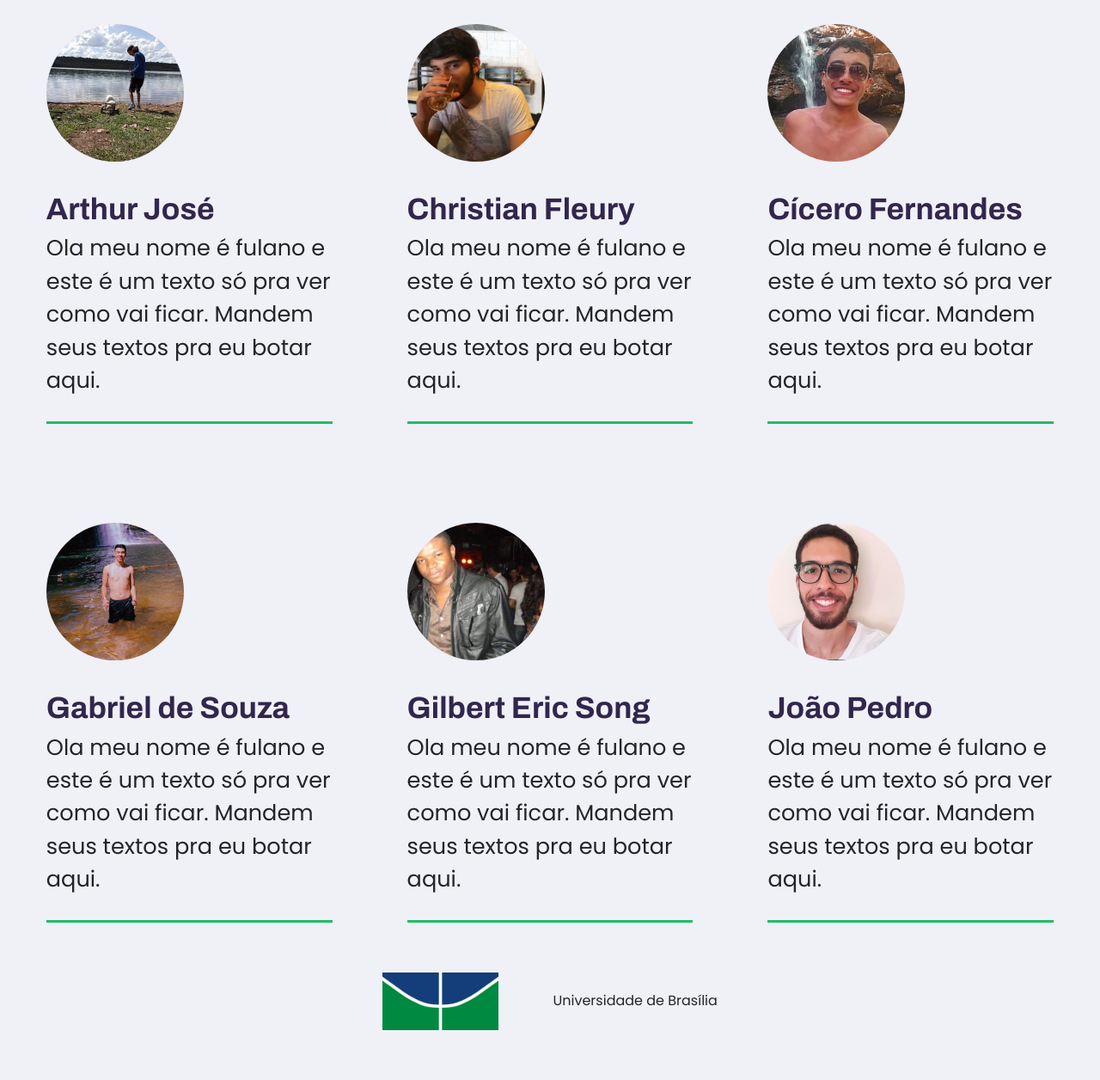
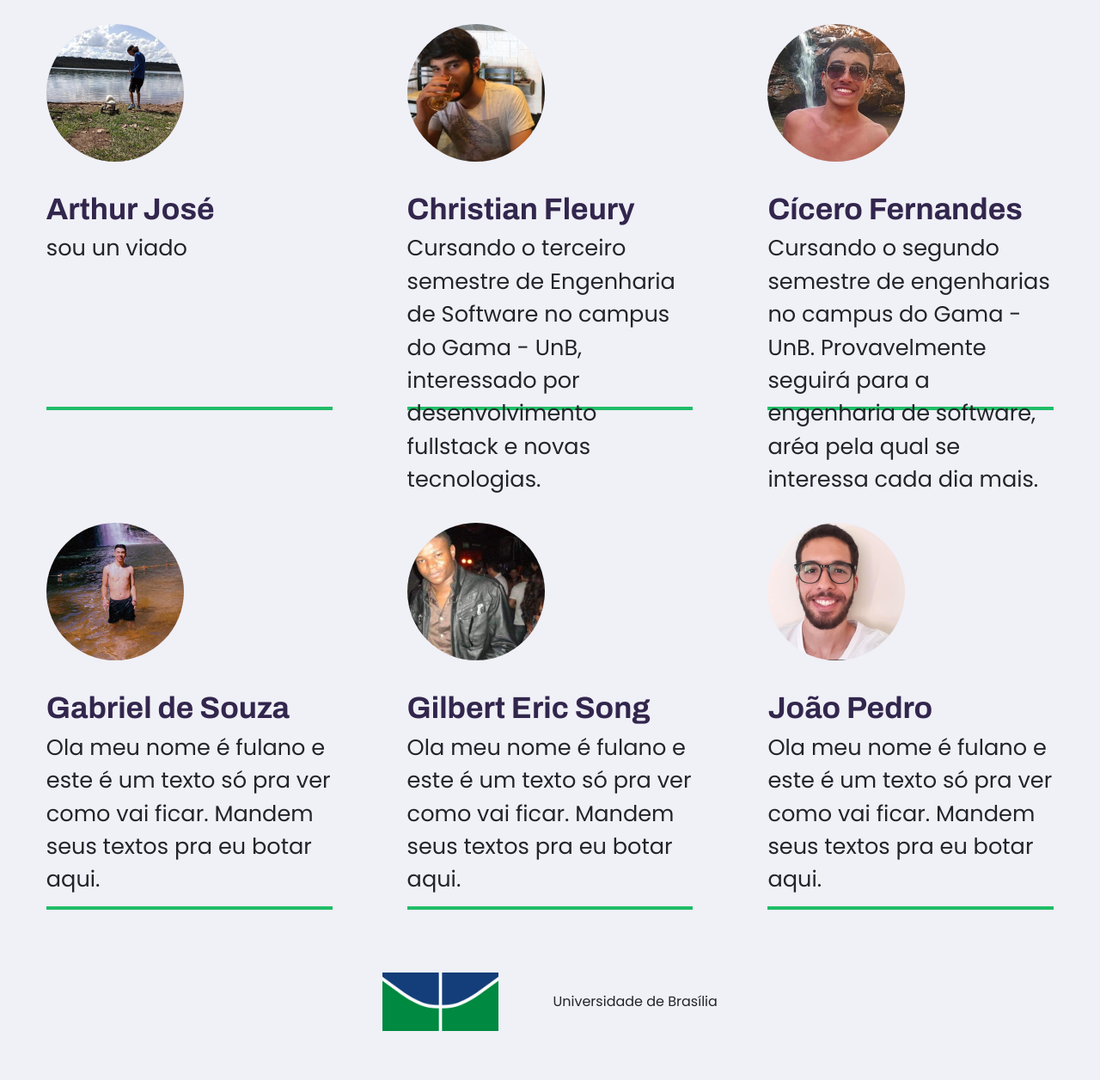
Before and after one commit to chfleury/Pyvest, a Django app: page /sobre in a window 1280 px wide. Shown: the part 633-1889 px from the top of the page at 86% size. Run offline with Django 3.2, Linux system fonts and the light colour scheme; some libraries are stand-ins or nearby versions.

Commit message:
ajuste sobre nos

```diff
--- a/src/static/css/sobre.css
+++ b/src/static/css/sobre.css
@@ -37,7 +37,7 @@ main h1 span {
 
 .integrantes .integrante {
   width: 80vw;
-  border-bottom: 1px solid var(--logo);
+  /* border-bottom: 1px solid var(--logo); */
 }
 
 .integrantes .integrante strong {
@@ -55,8 +55,10 @@ main h1 span {
 
 .integrantes .integrante p {
   /* color: var(--color-text-complement); */
+  height: 13rem;
   padding-bottom: 0.8rem;
   font-family: Poppins;
+  border-bottom: 4px solid var(--logo);
 }
 
 footer {
@@ -110,14 +112,12 @@ footer p {
   }
 
   .integrantes .integrante strong {
-    display:block;
+    display: block;
   }
 
   main .integrantes .integrante {
     width: 26vw;
     margin: auto;
-
-    border-bottom: 3px solid var(--logo);
   }
 
   main .integrantes .integrante img {
--- a/src/templates/sobre.html
+++ b/src/templates/sobre.html
@@ -44,8 +44,7 @@
           <strong>Arthur José</strong>
 
           <p>
-            Ola meu nome é fulano e este é um texto só pra ver como vai ficar.
-            Mandem seus textos pra eu botar aqui.
+            sou un viado
           </p>
         </div>
         <div class="integrante">
@@ -56,8 +55,7 @@
           <strong>Christian Fleury</strong>
 
           <p>
-            Ola meu nome é fulano e este é um texto só pra ver como vai ficar.
-            Mandem seus textos pra eu botar aqui.
+            Cursando o terceiro semestre de Engenharia de Software no campus do Gama - UnB, interessado por desenvolvimento fullstack e novas tecnologias.
           </p>
         </div>
         <div class="integrante">
@@ -65,8 +63,7 @@
           <strong>Cícero Fernandes</strong>
 
           <p>
-            Ola meu nome é fulano e este é um texto só pra ver como vai ficar.
-            Mandem seus textos pra eu botar aqui.
+            Cursando o segundo semestre de engenharias no campus do Gama - UnB. Provavelmente seguirá para a engenharia de software, aréa pela qual se interessa cada dia mais.
           </p>
         </div>
         <div class="integrante">
```
